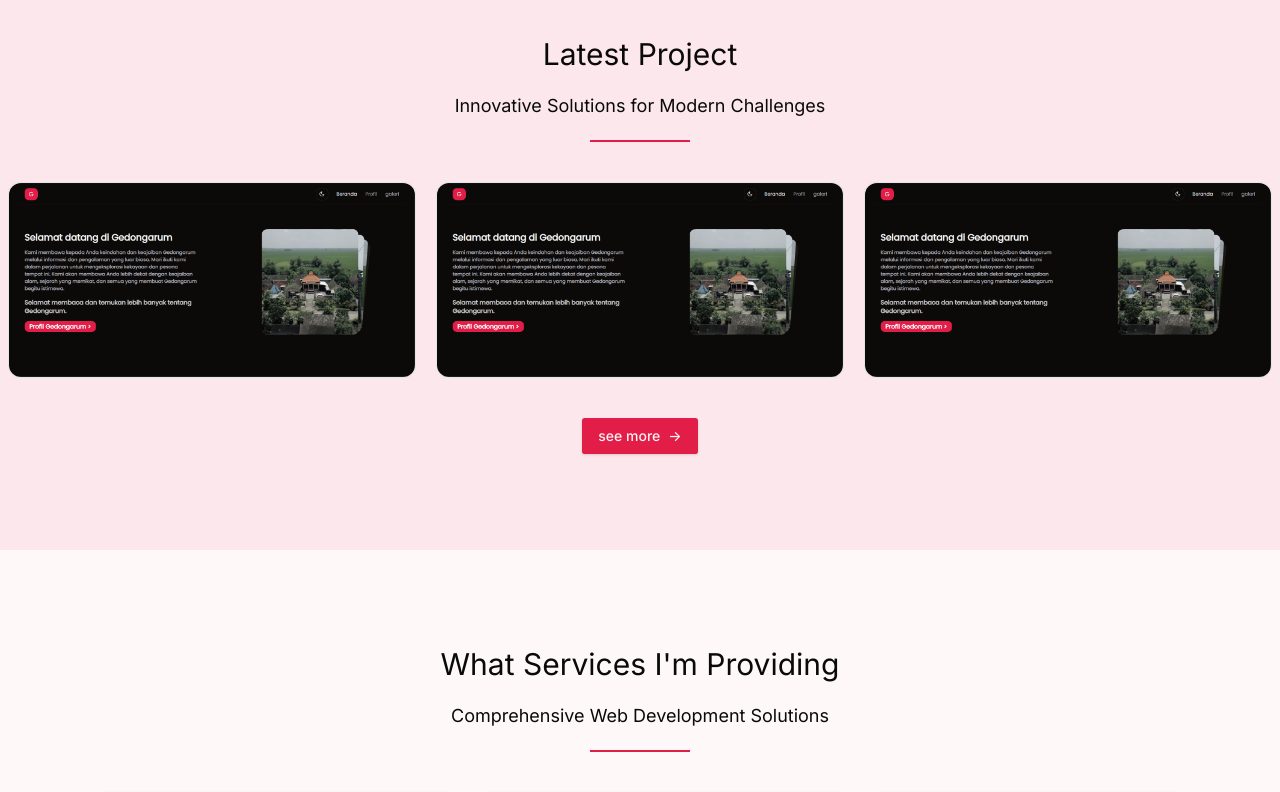
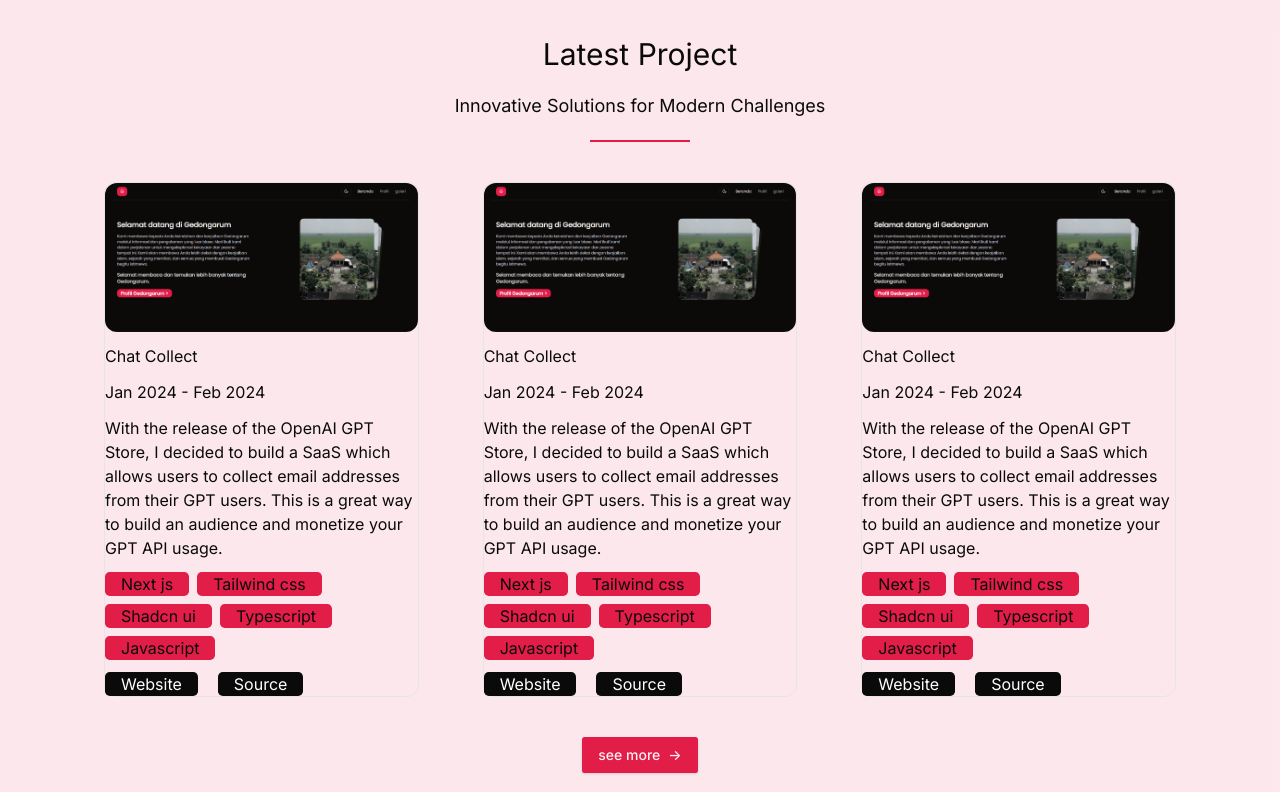
Before and after one commit to CodeWithZaky/my-personal-website-2, a Next.js app: page / in a window 1280 px wide. Shown: the part 2000-2792 px from the top of the page. Built offline with nearby package versions, Linux system fonts and the light colour scheme.

Commit message:
update style layout

```diff
--- a/src/app/page.tsx
+++ b/src/app/page.tsx
@@ -47,19 +47,19 @@ export default function Home() {
 
 const WelcomeSection = () => {
   return (
-    <div className="mx-auto flex w-[85%] items-start justify-start gap-10 py-24">
-      <div className="hidden h-auto flex-col items-center justify-start gap-5 py-16 lg:flex">
+    <div className="flex justify-start items-start gap-10 mx-auto py-24 w-[85%]">
+      <div className="lg:flex flex-col justify-start items-center gap-5 hidden py-16 h-auto">
         <Linkedin />
         <Mail />
         <Twitter />
         <Instagram />
       </div>
-      <div className="flex w-full flex-col items-center justify-start gap-7 md:w-[50%] md:items-start lg:w-[70%] lg:py-20">
-        <p className="large-sentences flex flex-col text-center md:text-start">
+      <div className="flex flex-col justify-start items-center md:items-start gap-7 lg:py-20 w-full md:w-[50%] lg:w-[70%]">
+        <p className="flex flex-col text-center md:text-start large-sentences">
           <span>{`I'm Web Developer`}</span>
           <span>A. Zaky Ubaidillah</span>
         </p>
-        <p className="normal-sentences text-center md:text-start">
+        <p className="text-center md:text-start normal-sentences">
           Creating seamless and engaging web experiences with a blend of
           creativity and technical expertise. From dynamic websites to
           responsive designs, I turn ideas into reality.
@@ -72,20 +72,20 @@ const WelcomeSection = () => {
 
 const AboutSection = () => {
   return (
-    <div className="mx-auto flex w-[85%] flex-col items-center justify-start space-y-14 py-24">
-      <div className="flex flex-col items-center justify-start gap-5 text-center">
+    <div className="flex flex-col justify-start items-center space-y-14 mx-auto py-24 w-[85%]">
+      <div className="flex flex-col justify-start items-center gap-5 text-center">
         <p className="medium-sentences">About Me</p>
         <p className="normal-sentences">
           Developing With a Passion While Exploring The World.
         </p>
-        <div className="h-[2px] w-[100px] bg-primary" />
+        <span className="bg-primary w-[100px] h-[2px]" />
       </div>
-      <div className="grid grid-cols-1 items-start justify-start gap-24 md:grid-cols-2 lg:grid-cols-3">
-        <div className="flex w-full flex-col gap-4 md:col-span-2 lg:col-span-1">
+      <div className="justify-start items-start gap-24 grid grid-cols-1 md:grid-cols-2 lg:grid-cols-3">
+        <div className="flex flex-col gap-4 md:col-span-2 lg:col-span-1 w-full">
           <h1 className="text-xl md:text-3xl lg:text-5xl">
             Developing With a Passion While Exploring The World.
           </h1>
-          <div className="h-[2px] w-[100px] bg-primary" />
+          <span className="bg-primary w-[100px] h-[2px]" />
           <p className="normal-sentences">
             I am a full-stack web developer with over 2 years of experience in
             creating dynamic and responsive web applications. My expertise lies
@@ -102,7 +102,7 @@ const AboutSection = () => {
             <Button className="w-fit">Contack Me</Button>
           </Link>
         </div>
-        <div className="flex w-full flex-col items-center gap-3">
+        <div className="flex flex-col items-center gap-3 w-full">
           <p className="normal-sentences">
             Beyond my professional experience, I am currently a 5th-semester
             student at Universitas Islam Lamongan, class of 2022. Balancing
@@ -118,7 +118,7 @@ const AboutSection = () => {
             high-quality, user-centric applications that make a difference.
           </p>
         </div>
-        <div className="flex w-full items-center justify-start md:justify-end">
+        <div className="flex justify-start md:justify-end items-center w-full">
           <div className="border-image rounded-md">
             <Image
               src={Section1Bg1}
@@ -152,30 +152,30 @@ const ServiceSection = () => {
   ];
 
   return (
-    <div className="mx-auto flex w-[85%] flex-col items-center justify-start gap-10 py-24">
-      <div className="flex flex-col items-center justify-start gap-5">
+    <div className="flex flex-col justify-start items-center gap-10 mx-auto py-24 w-[85%]">
+      <div className="flex flex-col justify-start items-center gap-5">
         <p className="medium-sentences text-center">
           {"What Services I'm Providing"}
         </p>
-        <p className="normal-sentences text-center">
+        <p className="text-center normal-sentences">
           Comprehensive Web Development Solutions
         </p>
-        <div className="h-[2px] w-[100px] bg-primary" />
+        <span className="bg-primary w-[100px] h-[2px]" />
       </div>
-      <div className="flex flex-col items-stretch justify-center gap-5 md:flex-row">
+      <div className="flex md:flex-row flex-col justify-center items-stretch gap-5">
         {service_items.map((item, index) => {
           return (
             <Fragment key={String(index) + "service_items"}>
-              <Card className="flex flex-col items-center justify-between">
+              <Card className="flex flex-col justify-between items-center">
                 <CardHeader>
-                  <CardTitle className="mb-2 flex items-center justify-center">
+                  <CardTitle className="flex justify-center items-center mb-2">
                     <MonitorSmartphone />
                   </CardTitle>
                   <CardDescription className="medium-sentences text-center">
                     {item.description}
                   </CardDescription>
                 </CardHeader>
-                <CardContent className="normal-sentences mx-2 text-center md:mx-3 lg:mx-5">
+                <CardContent className="mx-2 md:mx-3 lg:mx-5 text-center normal-sentences">
                   {item.content}
                 </CardContent>
                 <CardFooter className="flex justify-between">
@@ -192,20 +192,47 @@ const ServiceSection = () => {
 
 const PortfolioSection = () => {
   return (
-    <div className="mx-auto flex flex-col items-center justify-start gap-10 py-24">
-      <div className="flex w-[85%] flex-col items-center justify-start gap-5">
+    <div className="flex flex-col justify-start items-center gap-10 mx-auto py-24 w-[85%]">
+      <div className="flex flex-col justify-start items-center gap-5">
         <p className="medium-sentences text-center">Latest Project</p>
-        <p className="normal-sentences text-center">
+        <p className="text-center normal-sentences">
           Innovative Solutions for Modern Challenges
         </p>
-        <div className="h-[2px] w-[100px] bg-primary" />
+        <span className="bg-primary w-[100px] h-[2px]" />
       </div>
-      <div className="flex w-full flex-col items-center justify-between gap-5 px-2 md:flex-row">
-        {[1, 2, 3].map((_, index) => {
+      <div className="gap-16 grid grid-cols-1 lg:grid-cols-3 px-2">
+        {Array(3)
+          .fill(null)
+          .map((_, index) => {
             return (
               <Fragment key={String(index) + "portfolio_items"}>
-              <div className="rounded-xl border border-border">
+                <div className="space-y-3 border border-border rounded-xl">
                   <Image src={gedongarum} alt="image" className="rounded-xl" />
+                  <h1>Chat Collect</h1>
+                  <h1>Jan 2024 - Feb 2024</h1>
+                  <h1>
+                    With the release of the OpenAI GPT Store, I decided to build
+                    a SaaS which allows users to collect email addresses from
+                    their GPT users. This is a great way to build an audience
+                    and monetize your GPT API usage.
+                  </h1>
+                  <div className="flex flex-wrap gap-2 w-[90%]">
+                    <p className="bg-primary px-4 rounded-lg py1">Next js</p>
+                    <p className="bg-primary px-4 rounded-lg py1">
+                      Tailwind css
+                    </p>
+                    <p className="bg-primary px-4 rounded-lg py1">Shadcn ui</p>
+                    <p className="bg-primary px-4 rounded-lg py1">Typescript</p>
+                    <p className="bg-primary px-4 rounded-lg py1">Javascript</p>
+                  </div>
+                  <div className="flex gap-5">
+                    <p className="bg-foreground px-4 rounded-lg text-background py1">
+                      Website
+                    </p>
+                    <p className="bg-foreground px-4 rounded-lg text-background py1">
+                      Source
+                    </p>
+                  </div>
                 </div>
               </Fragment>
             );
```
Lines whose indentation alone changed are shown as unchanged.
